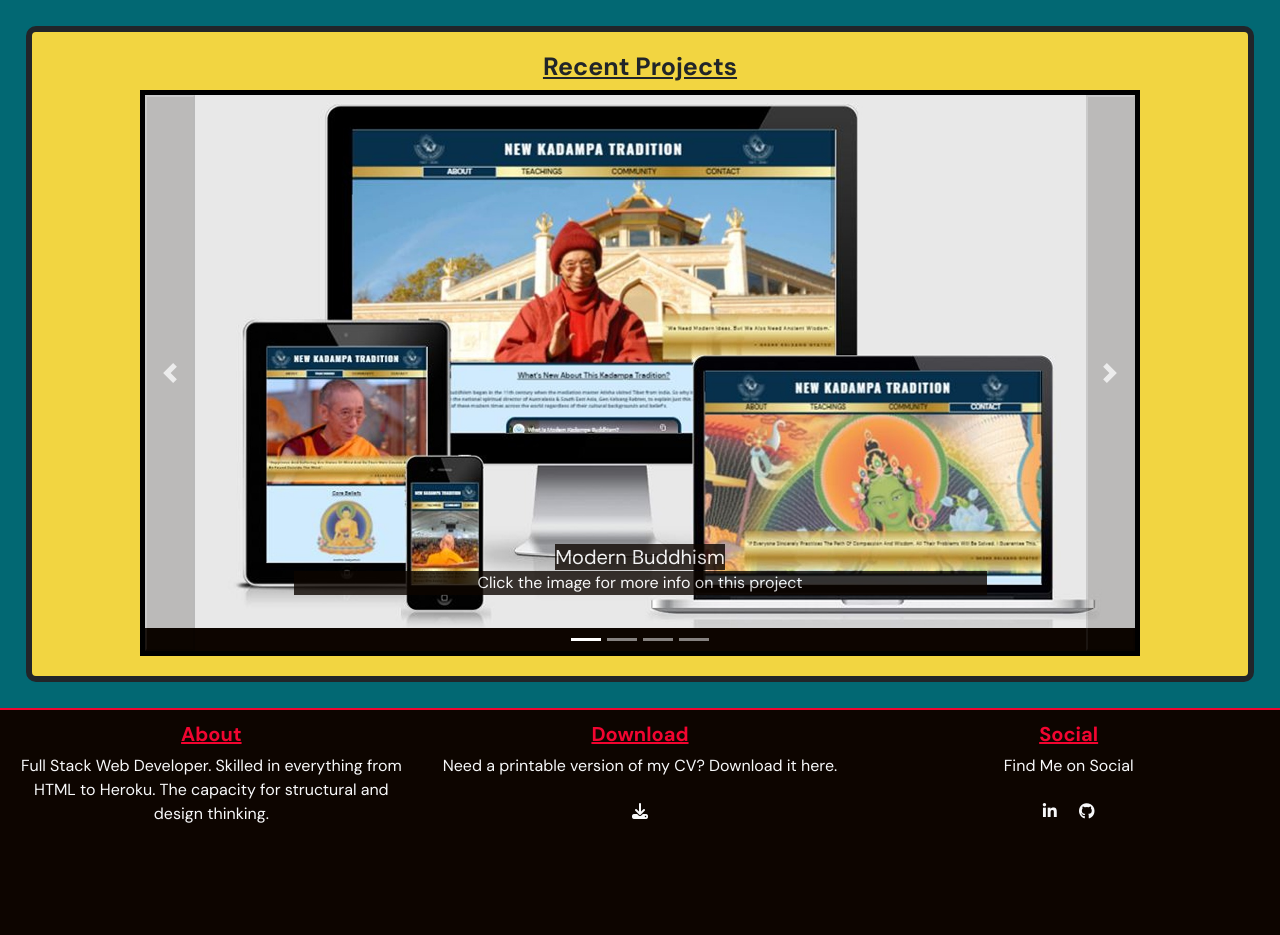
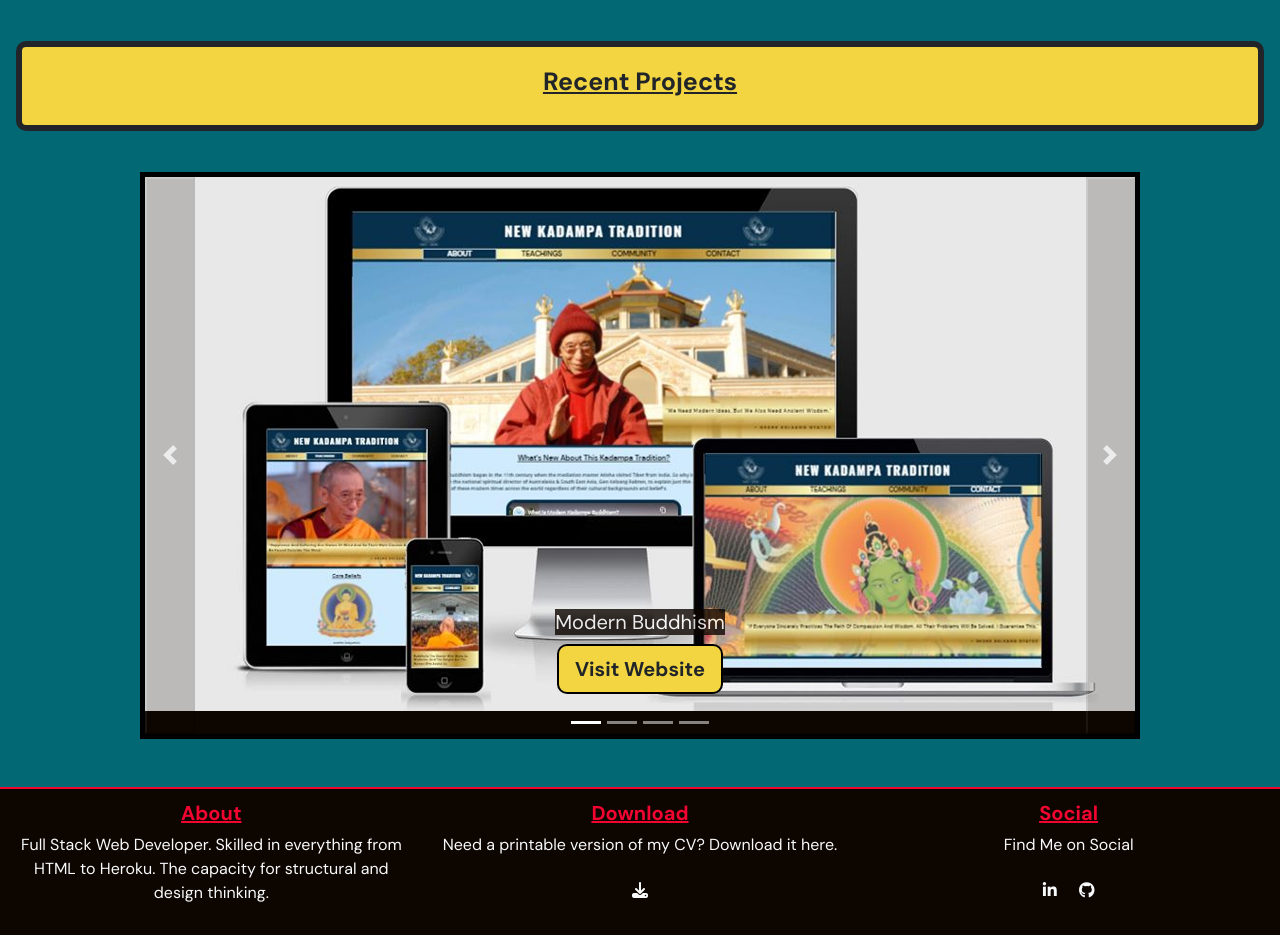
Before and after one commit to dnlbowers/Portfolio-site, a Django app: page /portfolio/ in a window 1280 px wide. Shown: the part 144-1079 px from the top of the page. Before the commit the page ends 967 px from the top, so only its background shows below. Run offline with Django 3.2, Linux system fonts and the light colour scheme; data comes from the database, SQL or seed files in the repository; both versions use the stored data as it was after the commit; some libraries are stand-ins or nearby versions.

Commit message:
perfect layout for portfolio page, add button to play the live project and style

```diff
--- a/portfolio/templates/portfolio/includes/components/portfolio-carousel.html
+++ b/portfolio/templates/portfolio/includes/components/portfolio-carousel.html
@@ -13,7 +13,17 @@
                     <div>
                         <h5 class="bg-black opacity-bg d-inline">{{ project.title }}</h5>
                     </div>
-                    <p class="bg-black opacity-bg text-white">Click the image for more info on this project</p>
+                    <a class="btn btn-lg portfolio-button font-weight-bold mt-2" href="{{ project.hosted_url }}" target="_blank" rel="noopener" aria-label="click to view {{ project.title }} in a new browser tab (hosted on third party site.)">
+                        {% if project.project_type == 0 %}
+                            Visit Website
+                        {% elif project.project_type == 1 %}
+                            Try app
+                        {% elif project.project_type == 2 %}
+                            Play Game
+                        {% elif project.project_type == 3 %}
+                            Check it Out
+                        {% endif %}
+                        </a>
                 </div>
             </div>
         {% endfor %}
--- a/portfolio/templates/portfolio/portfolio.html
+++ b/portfolio/templates/portfolio/portfolio.html
@@ -4,11 +4,15 @@
 {% block content %}
 <main>
     <div class="main-bg">
+        <div class="p-3">
+            <div class="container-fluid mx-auto content-index">
+                <h1 class="font-weight-bolder text-center">Recent Projects</h1>
 
-        <div class="content-index">
-            <h1 class="font-weight-bold text-center">Recent Projects</h1>
+
+            </div>
+        </div>
+        <div class="container-fluid mb-5">
             {% include 'portfolio/includes/components/portfolio-carousel.html' %}
-
         </div>
     </div>
 </main>
--- a/static/css/base.css
+++ b/static/css/base.css
@@ -146,3 +146,9 @@
 .carousel-control-prev:focus {
     opacity: 0.2;
 }
+
+.portfolio-button {
+    background-color: #F2D541 !important;
+    border: 2px solid #000 !important;
+    border-radius: 10px !important;
+}
```
Also changed, not shown: db.sqlite3.
